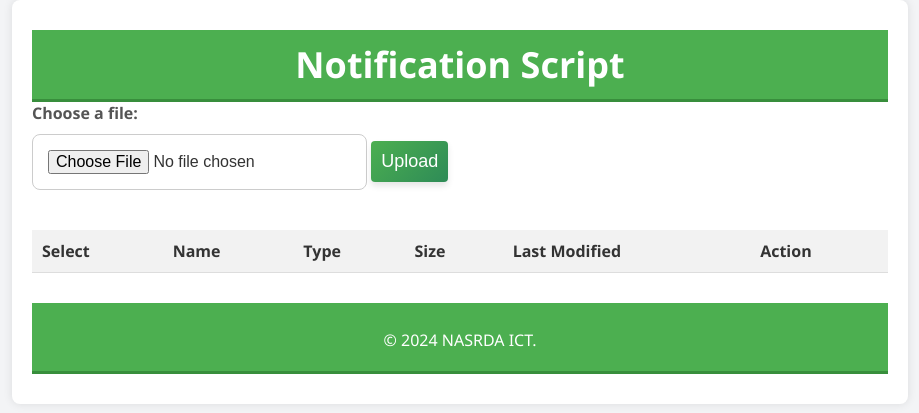
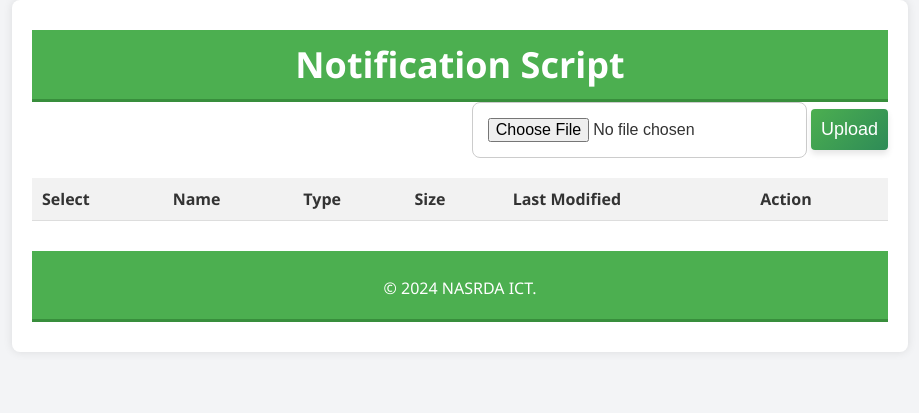
Before and after one commit to AbdurrahmanIdr/Mailing_script, a Flask app: page / in a window 1280 px wide. Shown: the top 413 px of the page, without its empty margins (180-1099 px from the left). Run offline with Flask 3, Linux system fonts and the light colour scheme; lists and menus that the app fills with data are empty; parts of the project's set-up code (start-up, migrations or seed data) failed here and were passed over.

Commit message:
improve: astonishing the design to remove unneccesary arts

```diff
--- a/static/css/base.css
+++ b/static/css/base.css
@@ -41,7 +41,7 @@ li {
 table {
     width: 100%;
     border-collapse: collapse;
-    margin-top: 20px;
+    /*margin-top: 10px;*/
 }
 
 th, td {
@@ -149,22 +149,11 @@ header h1 {
 
 .header {
     display: flex;
-    flex-direction: column;
-    justify-content: center;
-    align-items: flex-start;
+    flex-direction: row;
+    flex-wrap: wrap;
+    justify-content: flex-end;
+    align-items: center;
 }
-
-.header-div {
-    display: inherit;
-    flex-direction: row;
-    justify-content: space-between;
-    width: 100%;
-}
-
-.search-form {
-    margin-left: auto;
-}
-
 
 /* Search box styling */
 label {
--- a/templates/base.html
+++ b/templates/base.html
@@ -5,13 +5,14 @@
     <meta name="viewport" content="width=device-width, initial-scale=1.0">
     <title>
         {% if title %}
-            Notification Mail - {{ title }}
+            Notification Script - {{ title }}
         {% else %}
-            Notification Mail
+            Notification Script
         {% endif %}
     </title>
     <link rel="stylesheet" href="{{ url_for('static', filename='css/base.css') }}">
     <script src="https://cdn.jsdelivr.net/npm/chart.js"></script>
+    <script src="{{ url_for('static', filename='scripts/charts.js') }}"></script>
 </head>
 <body>
 <div class="container">
--- a/templates/directories.html
+++ b/templates/directories.html
@@ -6,7 +6,6 @@
         <form id="file-upload-form" action="{{ url_for('upload') }}"
               method="post"
               enctype="multipart/form-data">
-            <label for="file">Choose a file:</label>
             <input type="file" name="file" id="file" required>
             <button type="submit">Upload</button>
         </form>
```
